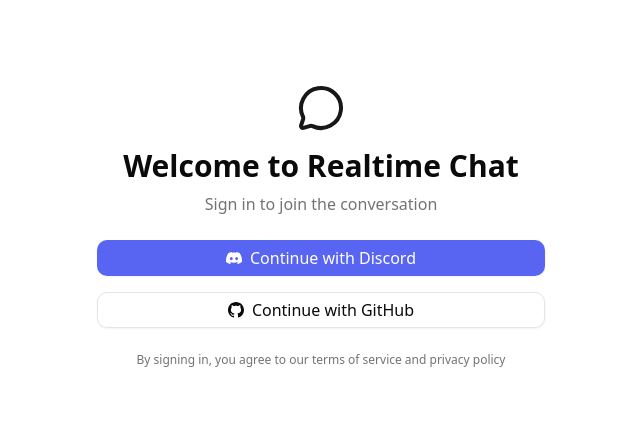
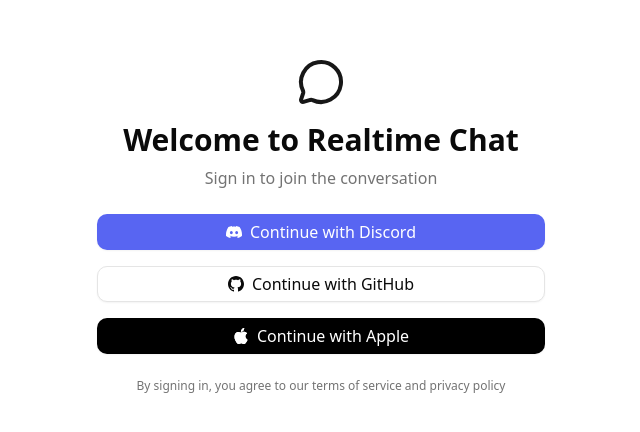
Before and after one commit to jtclarkjr/realtime-chat-react, a Next.js app: page /login in a window 1280 px wide. Shown: the part 174-606 px from the top of the page, without its empty margins (319-959 px from the left). Built offline with nearby package versions, Linux system fonts and the light colour scheme; no server answers.

Commit message:
feat: add apple provider login

```diff
--- a/app/login/page.tsx
+++ b/app/login/page.tsx
@@ -3,14 +3,18 @@
 import { useState } from 'react'
 import { Button } from '@/components/ui/button'
 import { PageTransition } from '@/components/page-transition'
-import { signInWithDiscord, signInWithGitHub } from '@/lib/auth/client'
+import {
+  signInWithDiscord,
+  signInWithGitHub,
+  signInWithApple
+} from '@/lib/auth/client'
 import { MessageCircle } from 'lucide-react'
 
 export default function LoginPage() {
   const [loading, setLoading] = useState<string | null>(null)
 
   const handleOAuthSignIn = async (
-    provider: 'discord' | 'github',
+    provider: 'discord' | 'github' | 'apple',
     signInFn: () => Promise<{ error: Error | null }>
   ) => {
     try {
@@ -39,6 +43,7 @@ export default function LoginPage() {
   const handleDiscordSignIn = () =>
     handleOAuthSignIn('discord', signInWithDiscord)
   const handleGitHubSignIn = () => handleOAuthSignIn('github', signInWithGitHub)
+  const handleAppleSignIn = () => handleOAuthSignIn('apple', signInWithApple)
 
   return (
     <PageTransition className="min-h-dvh flex items-center justify-center bg-background p-4 sm:p-6 lg:p-8">
@@ -104,6 +109,34 @@ export default function LoginPage() {
               </span>
             )}
           </Button>
+
+          <Button
+            onClick={handleAppleSignIn}
+            disabled={loading !== null}
+            className="w-full py-3 px-4 rounded-lg font-medium text-base transition-colors duration-200 bg-black text-white hover:bg-zinc-800 hover:text-white"
+          >
+            {loading === 'apple' ? (
+              <span className="flex items-center gap-2">
+                <div className="animate-spin rounded-full h-4 w-4 border-2 border-white border-t-transparent"></div>
+                Signing in...
+              </span>
+            ) : (
+              <span className="flex items-center gap-2">
+                <svg
+                  xmlns="http://www.w3.org/2000/svg"
+                  width="16"
+                  height="16"
+                  fill="currentColor"
+                  className="bi bi-apple"
+                  viewBox="0 0 16 16"
+                >
+                  <path d="M11.182.008C11.148-.03 9.923.023 8.857 1.18c-1.066 1.156-.902 2.482-.878 2.516s1.52.087 2.475-1.258.762-2.391.728-2.43m3.314 11.733c-.048-.096-2.325-1.234-2.113-3.422s1.675-2.789 1.698-2.854-.597-.79-1.254-1.157a3.7 3.7 0 0 0-1.563-.434c-.108-.003-.483-.095-1.254.116-.508.139-1.653.589-1.968.607-.316.018-1.256-.522-2.267-.665-.647-.125-1.333.131-1.824.328-.49.196-1.422.754-2.074 2.237-.652 1.482-.311 3.83-.067 4.56s.625 1.924 1.273 2.796c.576.984 1.34 1.667 1.659 1.899s1.219.386 1.843.067c.502-.308 1.408-.485 1.766-.472.357.013 1.061.154 1.782.539.571.197 1.111.115 1.652-.105.541-.221 1.324-1.059 2.238-2.758q.52-1.185.473-1.282" />
+                  <path d="M11.182.008C11.148-.03 9.923.023 8.857 1.18c-1.066 1.156-.902 2.482-.878 2.516s1.52.087 2.475-1.258.762-2.391.728-2.43m3.314 11.733c-.048-.096-2.325-1.234-2.113-3.422s1.675-2.789 1.698-2.854-.597-.79-1.254-1.157a3.7 3.7 0 0 0-1.563-.434c-.108-.003-.483-.095-1.254.116-.508.139-1.653.589-1.968.607-.316.018-1.256-.522-2.267-.665-.647-.125-1.333.131-1.824.328-.49.196-1.422.754-2.074 2.237-.652 1.482-.311 3.83-.067 4.56s.625 1.924 1.273 2.796c.576.984 1.34 1.667 1.659 1.899s1.219.386 1.843.067c.502-.308 1.408-.485 1.766-.472.357.013 1.061.154 1.782.539.571.197 1.111.115 1.652-.105.541-.221 1.324-1.059 2.238-2.758q.52-1.185.473-1.282" />
+                </svg>
+                Continue with Apple
+              </span>
+            )}
+          </Button>
         </div>
 
         <div className="text-center">
--- a/lib/auth/client.ts
+++ b/lib/auth/client.ts
@@ -29,6 +29,19 @@ export async function signInWithGitHub() {
   return { data, error }
 }
 
+export async function signInWithApple() {
+  const supabase = createClient()
+  const { data, error } = await supabase.auth.signInWithOAuth({
+    provider: 'apple',
+    options: {
+      redirectTo:
+        process.env.NEXT_PUBLIC_AUTH_CALLBACK_URL ||
+        `${window.location.origin}/auth/callback`
+    }
+  })
+  return { data, error }
+}
+
 export async function signOut() {
   const supabase = createClient()
   const { error } = await supabase.auth.signOut()
```
